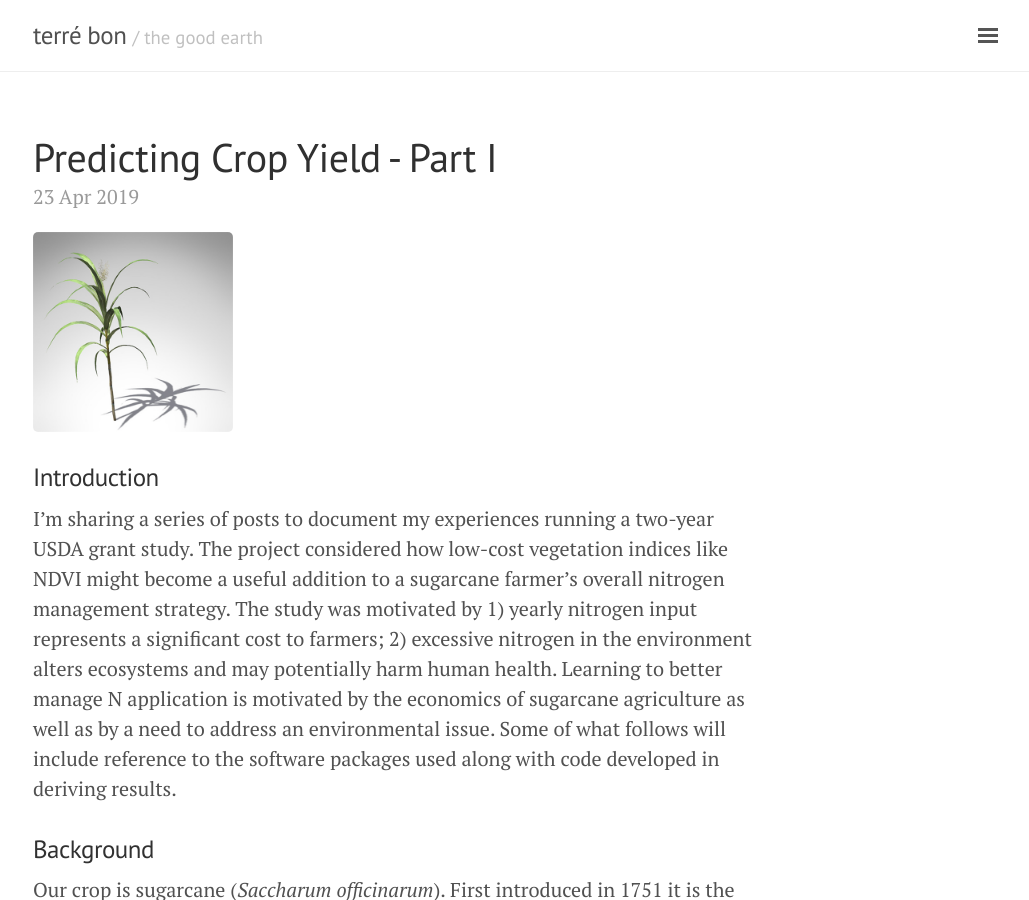
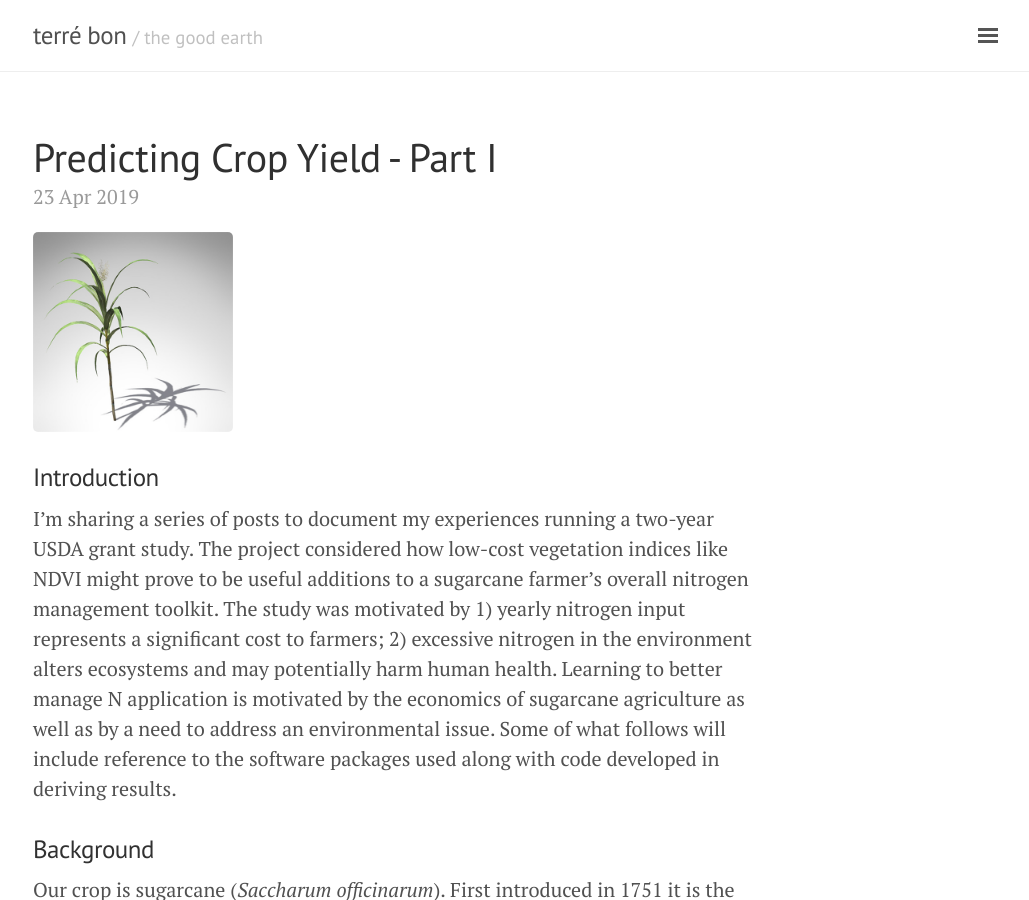
Before and after one commit to geraldmc/geraldmc.github.io, a Jekyll site: the page built from _posts/2019-04-23-predicting-yield-1.md, in a window 1280 px wide and 900 px high. Shown: the whole window, without its empty margins (247-1276 px from the left). Built offline with Jekyll 4.4.1, drawn with Linux system fonts in a browser that asks for light colours.

```diff
--- a/_posts/2019-04-23-predicting-yield-1.md
+++ b/_posts/2019-04-23-predicting-yield-1.md
@@ -7,7 +7,7 @@ title: Predicting Crop Yield - Part I
 
 ### Introduction
 
-I'm sharing a series of posts to document my experiences running a two-year USDA grant study. The project considered how low-cost vegetation indices like NDVI might become a useful addition to a sugarcane farmer's overall nitrogen management strategy. The study was motivated by 1) yearly nitrogen input represents a significant cost to farmers; 2) excessive nitrogen in the environment alters ecosystems and may potentially harm human health. Learning to better manage N application is motivated by the economics of sugarcane agriculture as well as by a need to address an environmental issue. Some of what follows will include reference to the software packages used along with code developed in deriving results.
+I'm sharing a series of posts to document my experiences running a two-year USDA grant study. The project considered how low-cost vegetation indices like NDVI might prove to be useful additions to a sugarcane farmer's overall nitrogen management toolkit. The study was motivated by 1) yearly nitrogen input represents a significant cost to farmers; 2) excessive nitrogen in the environment alters ecosystems and may potentially harm human health. Learning to better manage N application is motivated by the economics of sugarcane agriculture as well as by a need to address an environmental issue. Some of what follows will include reference to the software packages used along with code developed in deriving results.
 
 ### Background
 
```
